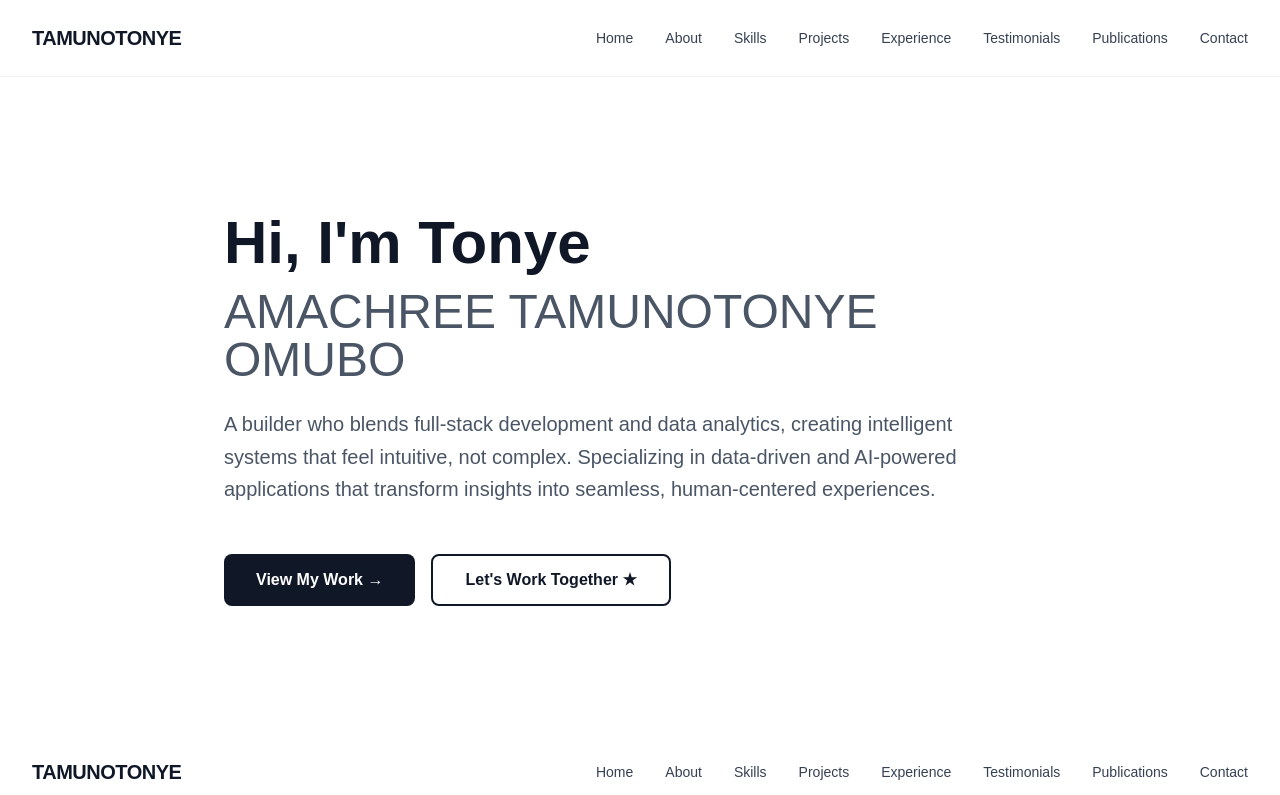
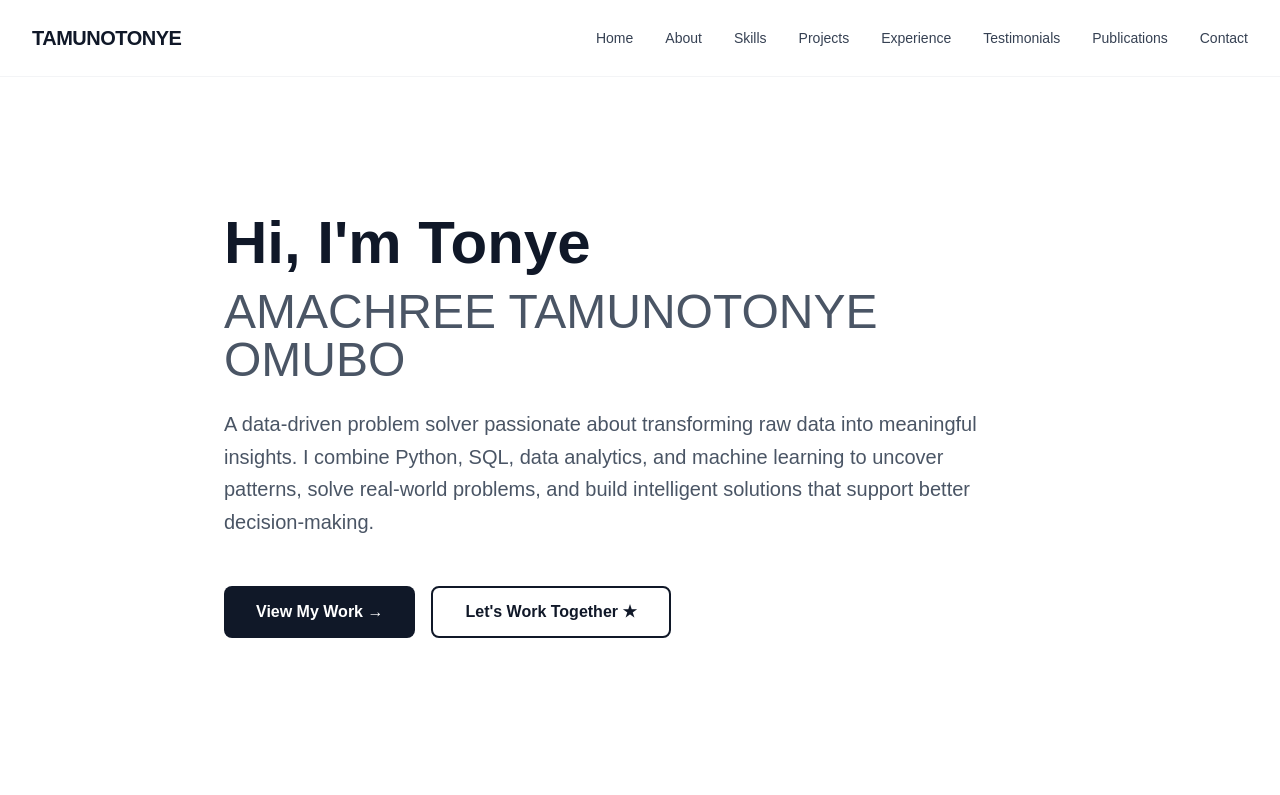
Before and after one commit to amachreetonye413-prog/tonye-portfolio, a Next.js app in the folder tonye-portfolio-main/: page / in a window 1280 px wide. Shown: the top 795 px of the page. Built offline with nearby package versions, Linux system fonts and the light colour scheme.

Commit message:
changes to hero section

```diff
--- a/tonye-portfolio-main/components/Hero.jsx
+++ b/tonye-portfolio-main/components/Hero.jsx
@@ -14,7 +14,9 @@ function Hero() {
 
         {/* Subtitle/Description */}
         <p className="text-lg md:text-xl text-gray-600 mb-12 leading-relaxed max-w-3xl">
-          A builder who blends full-stack development and data analytics, creating intelligent systems that feel intuitive, not complex. Specializing in data-driven and AI-powered applications that transform insights into seamless, human-centered experiences.
+          A data-driven problem solver passionate about transforming raw data into meaningful insights.
+          I combine Python, SQL, data analytics, and machine learning to uncover patterns, solve
+          real-world problems, and build intelligent solutions that support better decision-making.
         </p>
 
         {/* CTA Buttons */}
```
